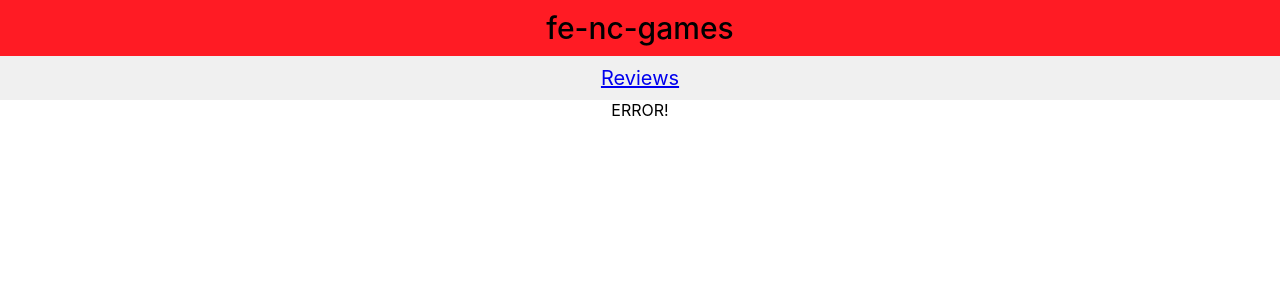
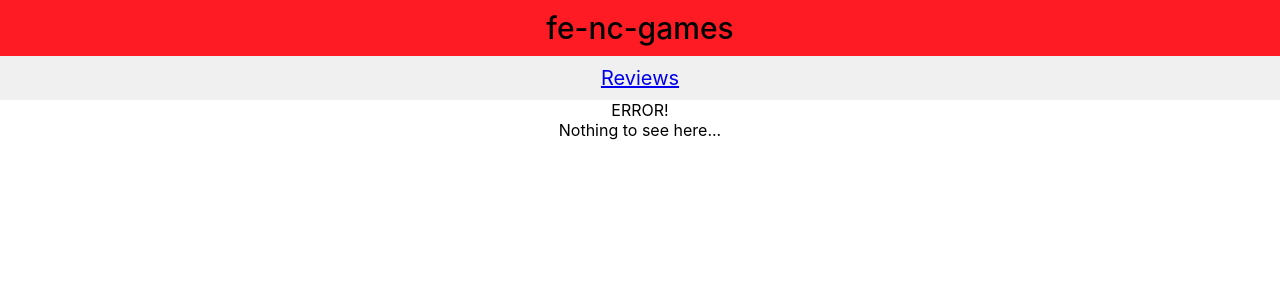
Before and after one commit to stormytuna/fe-nc-games, a React (Create React App) app: page / in a window 1280 px wide. Shown: the top 300 px of the page. Built offline with nearby package versions, Linux system fonts and the light colour scheme.

Commit message:
Fix 404 page not displaying an error

```diff
--- a/src/App.js
+++ b/src/App.js
@@ -14,7 +14,7 @@ function App() {
       <Routes>
         <Route path="/Reviews" element={<MainContent />} />
         <Route path="/Reviews/:review_id" element={<IndividualReview />} />
-        <Route path="/*" element={<Error errorMessage="Nothing to see here..." />} />
+        <Route path="/*" element={<Error error="Nothing to see here..." />} />
       </Routes>
     </div>
   );
```
